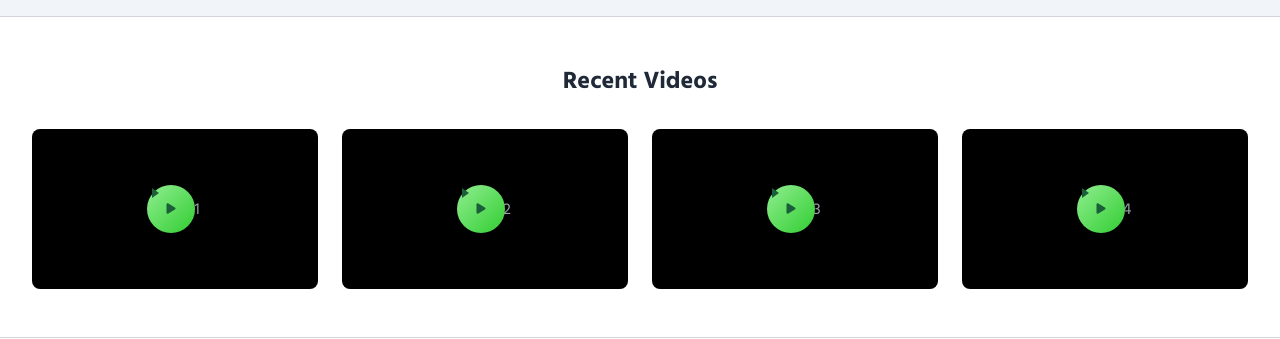
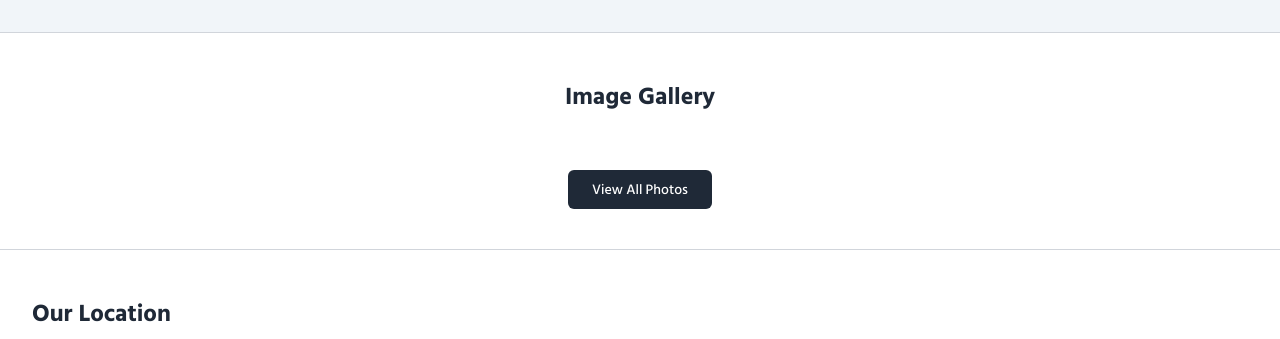
Before and after one commit to antorzuck/bms, a Django app: page /head in a window 1280 px wide. Shown: the part 2760-3099 px from the top of the page. Run offline with Django 5.2, Linux system fonts and the light colour scheme; data comes from the database, SQL or seed files in the repository; some libraries are stand-ins or nearby versions.

Commit message:
akjfhdjahfjkdhfsdfdsfsdf

```diff
--- a/base/views.py
+++ b/base/views.py
@@ -11,7 +11,7 @@ def home(r):
 
     notice = Notice.objects.all().order_by('-id')
 
-    categories = Category.objects.prefetch_related('subcategories').all().order_by('-id')
+    categories = Category.objects.prefetch_related('subcategories').all().order_by('id')
 
 
     context = {
@@ -41,3 +41,18 @@ def get_head(r):
 def notice_detail(request, id):
     notice = get_object_or_404(Notice, id=id)
     return render(request, 'content.html', {'text': notice.text})
+
+def get_widget(r, id):
+   pori = Widget.objects.get(id=id)
+   context = {
+    'text' : pori.text
+    }
+   return render(r, 'content.html', context)
+
+
+def get_maddhomik(r, id):
+   pori = MaddhomikTeacher.objects.get(id=id)
+   context = {
+    'text' : pori.text
+    }
+   return render(r, 'content.html', context)
--- a/bms/urls.py
+++ b/bms/urls.py
@@ -10,6 +10,8 @@ urlpatterns = [
     path('', home),
     path('porichalok', get_pori),
     path('head', get_head),
+    path('widget/<int:id>/', get_widget),
+    path('get-maddhomik/<int:id>', get_maddhomik),
     path('subcategory/<int:id>/', subcategory_detail),
     path('notices/<int:id>/', notice_detail),
     path("ckeditor5/", include('django_ckeditor_5.urls')),
--- a/template/content.html
+++ b/template/content.html
@@ -1,7 +1,24 @@
 {% extends 'main.html' %}
-
 
 {% block body %}
 
-{{text|safe}} </div>
+<section id="scroll-target">
+    {% if text %}
+
+    {{ text|safe }}
+
+    {% else %}
+Nothing is here.....
+    {% endif %}
+</section>
+</div>
+<script>
+    // Auto scroll after page loads
+    window.addEventListener("load", () => {
+        document.getElementById("scroll-target").scrollIntoView({
+            behavior: "smooth"
+        });
+    });
+</script>
+
 {% endblock %}
--- a/template/main.html
+++ b/template/main.html
@@ -152,7 +152,7 @@
 
 
 
-    <nav class="bg-dark-red sticky top-0 z-50 shadow-md">
+    <nav class="bg-green-600 sticky top-0 z-50 shadow-md">
         <div class="max-w-7xl mx-auto px-4 sm:px-6 lg:px-8">
             <div class="flex items-center justify-between h-20">
                 <div class="flex items-center gap-4">
@@ -192,13 +192,14 @@
     <div class="grid grid-cols-1 md:grid-cols-3 gap-4 max-w-5xl mx-auto px-4 sm:px-6 lg:px-12 py-8">
 
         <!-- Hero Carousel -->
-        <div class="my-auto md:col-span-2 relative h-72 sm:h-80 overflow-hidden bg-black rounded-lg" id="carousel">
+      <div class="my-auto md:col-span-2 relative h-96 sm:h-[32rem] overflow-hidden bg-black rounded-lg" id="carousel">
+
             <div class="flex h-full transition-transform duration-500 ease-in-out" id="carousel-container">
                 {% for i in b %} <!-- Slide 1 -->
                 <div class="min-w-full h-full relative">
                     <div class="absolute inset-0 bg-cover bg-center" style="background-image: url('{{i.file.url}}');">
                     </div>
-                    <div class="absolute inset-0 bg-black bg-opacity-40"></div>
+                    <div class="absolute inset-0 bg-black bg-opacity-30"></div>
                     <div
                         class="absolute top-1/2 left-1/2 transform -translate-x-1/2 -translate-y-1/2 text-center text-white z-10 max-w-[90%]">
                         <h1 class="text-2xl sm:text-3xl md:text-4xl font-bold mb-2">{{i.text}}</h1>
@@ -285,7 +286,8 @@
 
 
 
-            <div class="bg-yellow-400 bg-gradient-to-r from-yellow-400 to-yellow-500 text-gray-900 font-semibold rounded-xl p-5 shadow-md mt-4 space-y-5 max-w-xl mx-auto">
+            <div
+                class="bg-yellow-400 bg-gradient-to-r from-yellow-400 to-yellow-500 text-gray-900 font-semibold rounded-xl p-5 shadow-md mt-4 space-y-5 max-w-xl mx-auto">
 
                 <!-- Primary Section -->
                 <div class="bg-white/20 rounded-lg p-4 shadow-sm space-y-2">
@@ -298,12 +300,13 @@
                     </div>
                     <div class="flex items-center gap-2">
                         <span>📘</span>
-            <p>বিয়ান্য কোড - ৪৫৭৯৫২</p>
+                        <p>বিদ্যালয় কোড - ৪৫৭৯৫২</p>
                     </div>
                      <div class="flex items-center gap-2">
                         <span>📞</span>
                         <p>টেলিফোন - ০১৩২৫৩৩৩৪৮১</p>
                     </div>
+
                 </div>
 
                 <!-- High School Section -->
@@ -321,7 +324,7 @@
                     </div>
                     <div class="flex items-center gap-2">
                         <span>🔢</span>
-            <p>CODE - 8067</p>
+                        <p>বিদ্যালয় কোড - 8067</p>
                     </div>
                     <div class="flex items-center gap-2">
                         <span>📞</span>
@@ -370,21 +373,26 @@
                 <div class="lg:col-span-1 space-y-6">
 
                     <div class="relative w-full max-w-2xl mx-auto rounded-xl overflow-hidden shadow-md">
-<div class="bg-green-600 text-white p-4 text-center font-bold rounded-md mb-0">প্রাইমারি শাখা শিক্ষক
+                        <div class="bg-green-600 text-white p-4 text-center font-bold rounded-md mb-0">প্রাথমিক শাখা
+                            শিক্ষক
                         </div>
                         <!-- Slider Container -->
                         <div id="teacherSlider" class="flex transition-transform duration-700 ease-in-out">
                             {% for widget in widgets %}
+                             <a href="/widget/{{widget.id}}">
                             <div class="relative flex-shrink-0 w-full h-72">
                                 <!-- Teacher Image -->
                                 <img src="{{ widget.image.url }}" alt="{{ widget.name }}"
                                     class="w-full h-full object-cover">
 
                                 <!-- Overlay for name -->
+
+
                                 <div
                                     class="absolute bottom-0 left-0 right-0 bg-black bg-opacity-50 text-white py-2 px-4 text-center">
                                     <h3 class="font-semibold text-lg">{{ widget.title }}</h3>
                                 </div>
+                                </a>
                             </div>
                             {% endfor %}
                         </div>
@@ -398,10 +406,13 @@
 
 
                     <div class="relative w-full max-w-2xl mx-auto rounded-xl overflow-hidden shadow-md">
-                         <div class="bg-green-600 text-white p-4 text-center font-bold rounded-md mb-0">মাধ্যমিক শাখা শিক্ষক</div>
+                        <div class="bg-green-600 text-white p-4 text-center font-bold rounded-md mb-0">মাধ্যমিক শাখা
+                            শিক্ষক</div>
                         <!-- Slider Container -->
                         <div id="highSchoolSlider" class="flex transition-transform duration-700 ease-in-out">
                             {% for widget in high_school_widgets %}
+
+                                  <a href="/get-maddhomik/{{widget.id}}">
                             <div class="relative flex-shrink-0 w-full h-72">
                                 <!-- Teacher Image -->
                                 <img src="{{ widget.image.url }}" alt="{{ widget.name }}"
@@ -412,6 +423,7 @@
                                     <h3 class="font-semibold text-lg">{{ widget.title }}</h3>
                                 </div>
                             </div>
+                            </a>
                             {% endfor %}
                         </div>
 
@@ -423,56 +435,28 @@
 
                     <!-- Calendar -->
 <div class="bg-white border border-gray-300 rounded-lg overflow-hidden">
-                        <div class="bg-green-600 text-white p-4 text-center font-bold">Calendar</div>
-                        <div class=" text-dark p-2 text-center font-bold">OCTOBER 2025</div>
-                        <div class="grid grid-cols-7 gap-0 p-4">
-                            <div class="text-center font-bold text-xs pb-2 border-b border-gray-300">M</div>
-                            <div class="text-center font-bold text-xs pb-2 border-b border-gray-300">T</div>
-                            <div class="text-center font-bold text-xs pb-2 border-b border-gray-300">W</div>
-                            <div class="text-center font-bold text-xs pb-2 border-b border-gray-300">T</div>
-                            <div class="text-center font-bold text-xs pb-2 border-b border-gray-300">F</div>
-                            <div class="text-center font-bold text-xs pb-2 border-b border-gray-300">S</div>
-                            <div class="text-center font-bold text-xs pb-2 border-b border-gray-300">S</div>
+    <div id="calendar-header" class="bg-green-600 text-white p-4 text-center font-bold">ক্যালেনডার</div>
 
-                            <!-- Calendar days -->
-                            <div class="text-center text-sm p-2 border border-gray-100">1</div>
-                            <div class="text-center text-sm p-2 border border-gray-100">2</div>
-                            <div class="text-center text-sm p-2 border border-gray-100">3</div>
-                            <div class="text-center text-sm p-2 border border-gray-100">4</div>
-                            <div class="text-center text-sm p-2 border border-gray-100">5</div>
-                            <div class="text-center text-sm p-2 border border-gray-100">6</div>
-                            <div class="text-center text-sm p-2 border border-gray-100">7</div>
-                            <div class="text-center text-sm p-2 border border-gray-100">8</div>
-                            <div class="text-center text-sm p-2 border border-gray-100">9</div>
-                            <div class="text-center text-sm p-2 border border-gray-100">10</div>
-                            <div class="text-center text-sm p-2 border border-gray-100">11</div>
-                            <div class="text-center text-sm p-2 border border-gray-100">12</div>
-                            <div class="text-center text-sm p-2 border border-gray-100">13</div>
-                            <div class="text-center text-sm p-2 border border-gray-100">14</div>
-                            <div class="text-center text-sm p-2 border border-gray-100">15</div>
-                            <div class="text-center text-sm p-2 border border-gray-100">16</div>
-                            <div class="text-center text-sm p-2 border border-gray-100">17</div>
-                            <div class="text-center text-sm p-2 border border-gray-100">18</div>
-                            <div class="text-center text-sm p-2 border border-gray-100">19</div>
-                            <div class="text-center text-sm p-2 border border-gray-100">20</div>
-                            <div class="text-center text-sm p-2 border border-gray-100">21</div>
-                            <div class="text-center text-sm p-2 border border-gray-100">22</div>
-                            <div class="text-center text-sm p-2 border border-gray-100">23</div>
-                            <div class="text-center text-sm p-2 border border-gray-100">24</div>
-                            <div class="text-center text-sm p-2 border border-gray-100">25</div>
-                            <div class="text-center text-sm p-2 border border-gray-100">26</div>
-                            <div class="text-center text-sm p-2 border border-gray-100">27</div>
-                            <div class="text-center text-sm p-2 border border-gray-100">28</div>
-                            <div class="text-center text-sm p-2 border border-gray-100">29</div>
-                            <div class="text-center text-sm p-2 border border-gray-100">30</div>
-                            <div class="text-center text-sm p-2 border border-gray-100 today">31</div>
+    <div class="text-dark p-2 text-center font-bold" id="calendar-month-year"></div>
+
+    <div class="grid grid-cols-7 gap-0 p-4 text-xs font-bold">
+        <div class="text-center pb-2 border-b border-gray-300">M</div>
+        <div class="text-center pb-2 border-b border-gray-300">T</div>
+        <div class="text-center pb-2 border-b border-gray-300">W</div>
+        <div class="text-center pb-2 border-b border-gray-300">T</div>
+        <div class="text-center pb-2 border-b border-gray-300">F</div>
+        <div class="text-center pb-2 border-b border-gray-300">S</div>
+        <div class="text-center pb-2 border-b border-gray-300">S</div>
     </div>
+
+    <!-- Days will be printed here -->
+    <div id="calendar-days" class="grid grid-cols-7 gap-0 px-4 pb-4"></div>
+
     <div class="flex justify-between p-4 border-t border-gray-300 text-sm">
-                            <span>« Jun</span>
-                            <span class="text-dark-red font-bold">▼</span>
+        <button id="prev-btn" class="cursor-pointer">« Prev</button>
+        <button id="next-btn" class="cursor-pointer">Next »</button>
     </div>
 </div>
-
                     <!-- Important Links -->
                     <div class="bg-white border border-gray-300 rounded-lg">
                         <div class="bg-green-600 text-white p-3 font-bold rounded-t-lg">Important Links</div>
@@ -533,48 +517,29 @@
         <!-- Video Section -->
         <div class="bg-white py-12 border-t border-b border-gray-300">
     <div class="max-w-7xl mx-auto px-4 sm:px-6 lg:px-8">
-                <h2 class="text-2xl font-bold text-center mb-8">Recent Videos</h2>
+        <h2 class="text-2xl font-bold text-center mb-8">Image Gallery</h2>
+
         <div class="grid grid-cols-1 sm:grid-cols-2 lg:grid-cols-4 gap-6">
+            {% for img in gallery %}
+            <div class="relative group overflow-hidden rounded-lg cursor-pointer">
+                <img src="{{ img.file.url }}" alt="Gallery Image"
+                     class="w-full h-full object-cover aspect-video transform group-hover:scale-110 transition duration-500">
+
+                <!-- Overlay on hover -->
                 <div
-                        class="bg-black aspect-video rounded-lg flex items-center justify-center text-gray-400 cursor-pointer hover:scale-102 transition-transform relative">
-                        <div class="absolute inset-0 flex items-center justify-center">
-                            <div class="play-icon w-12 h-12 flex items-center justify-center">
-                                <i
-                                    class="fas fa-play text-primary text-xs absolute left-1/2 top-1/2 transform -translate-x-1/2 -translate-y-1/2"></i>
+                    class="absolute inset-0 bg-black bg-opacity-40 opacity-0 group-hover:opacity-100 transition duration-500 flex items-center justify-center text-white text-lg font-semibold">
+                    View Image
                 </div>
             </div>
-                        Video 1
+            {% endfor %}
         </div>
-                    <div
-                        class="bg-black aspect-video rounded-lg flex items-center justify-center text-gray-400 cursor-pointer hover:scale-102 transition-transform relative">
-                        <div class="absolute inset-0 flex items-center justify-center">
-                            <div class="play-icon w-12 h-12 flex items-center justify-center">
-                                <i
-                                    class="fas fa-play text-primary text-xs absolute left-1/2 top-1/2 transform -translate-x-1/2 -translate-y-1/2"></i>
-                            </div>
-                        </div>
-                        Video 2
-                    </div>
-                    <div
-                        class="bg-black aspect-video rounded-lg flex items-center justify-center text-gray-400 cursor-pointer hover:scale-102 transition-transform relative">
-                        <div class="absolute inset-0 flex items-center justify-center">
-                            <div class="play-icon w-12 h-12 flex items-center justify-center">
-                                <i
-                                    class="fas fa-play text-primary text-xs absolute left-1/2 top-1/2 transform -translate-x-1/2 -translate-y-1/2"></i>
-                            </div>
-                        </div>
-                        Video 3
-                    </div>
-                    <div
-                        class="bg-black aspect-video rounded-lg flex items-center justify-center text-gray-400 cursor-pointer hover:scale-102 transition-transform relative">
-                        <div class="absolute inset-0 flex items-center justify-center">
-                            <div class="play-icon w-12 h-12 flex items-center justify-center">
-                                <i
-                                    class="fas fa-play text-primary text-xs absolute left-1/2 top-1/2 transform -translate-x-1/2 -translate-y-1/2"></i>
-                            </div>
-                        </div>
-                        Video 4
-                    </div>
+
+        <!-- Optional View All button -->
+        <div class="text-center mt-8">
+            <a href="/"
+               class="bg-gray-800 text-white px-6 py-2 rounded-md text-sm font-medium hover:bg-gray-900 transition">
+               View All Photos
+            </a>
         </div>
     </div>
 </div>
@@ -583,17 +548,22 @@
         <div class="bg-white py-12">
             <div class="max-w-7xl mx-auto px-4 sm:px-6 lg:px-8">
                 <h2 class="text-2xl font-bold mb-6">Our Location</h2>
-                <div class="h-96 bg-gray-200 rounded-lg flex items-center justify-center text-gray-500">
-                    <img src="https://maps.googleapis.com/maps/api/staticmap?center=Rajshahi,Bangladesh&zoom=13&size=600x400&maptype=roadmap&markers=color:red%7CRajshahi,Bangladesh&key=YOUR_API_KEY"
-                        alt="School Location" class="w-full h-full object-cover">
+                <div class="h-96 bg-gray-200 rounded-lg overflow-hidden">
+                    <iframe
+                        src="https://www.google.com/maps/embed?pb=!1m14!1m8!1m3!1d1796.012393757005!2d88.4604409!3d25.8027563!3m2!1i1024!2i768!4f13.1!3m3!1m2!1s0x39e4c90c4a713373%3A0xe4ae6b4a7ff40db6!2sBochaganj%20Model%20School!5e0!3m2!1sen!2sbd!4v1763195961933!5m2!1sen!2sbd"
+                        class="w-full h-full" style="border:0;" allowfullscreen="" loading="lazy"
+                        referrerpolicy="no-referrer-when-downgrade">
+                    </iframe>
                 </div>
             </div>
         </div>
 
+
         <!-- Footer -->
         <footer class="bg-gray-900 text-gray-400 py-8 text-center">
-            <p>All rights reserved © 2025, Court Model High School, Rajshahi. Design & Maintenance by <a href="#"
-                    class="text-white hover:text-primary transition-colors">rajIT Solutions ltd.</a></p>
+            <p>All rights reserved © 2025, Bochaganj Model School, Dinajpur. Design & Maintenance by <a
+                    href="https://facebook.com/antorzuk" class="text-white hover:text-primary transition-colors">Antor
+                    Bepary</a></p>
         </footer>
 
         <!-- Scroll to Top Button -->
@@ -771,6 +741,72 @@ document.addEventListener("DOMContentLoaded", () => {
                 });
             });
 
+
+
+
+            const scroller = document.getElementById("noticeScroller");
+            let scrollPos = 0;
+
+            function scrollNotices() {
+                scrollPos += 1;
+                scroller.style.top = `-${scrollPos}px`;
+
+                // Reset when fully scrolled
+                if (scrollPos >= scroller.scrollHeight - 40) {
+                    scrollPos = 0;
+                }
+            }
+            setInterval(scrollNotices, 40); // Speed control
+
+    const monthYear = document.getElementById("calendar-month-year");
+    const daysContainer = document.getElementById("calendar-days");
+
+    let date = new Date();
+
+    function renderCalendar() {
+        const year = date.getFullYear();
+        const month = date.getMonth();
+
+        const firstDay = new Date(year, month, 1).getDay();
+        const lastDate = new Date(year, month + 1, 0).getDate();
+        const today = new Date();
+
+        const monthNames = [
+            "JANUARY","FEBRUARY","MARCH","APRIL","MAY","JUNE",
+            "JULY","AUGUST","SEPTEMBER","OCTOBER","NOVEMBER","DECEMBER"
+        ];
+
+        monthYear.innerHTML = `${monthNames[month]} ${year}`;
+
+        daysContainer.innerHTML = "";
+
+        // Blank days before 1st
+        let blanks = (firstDay + 6) % 7;
+        for (let i = 0; i < blanks; i++) {
+            daysContainer.innerHTML += `<div class="border border-gray-100 p-2"></div>`;
+        }
+
+        // Actual days
+        for (let d = 1; d <= lastDate; d++) {
+            const isToday = d == today.getDate() && month == today.getMonth() && year == today.getFullYear();
+            daysContainer.innerHTML += `
+                <div class="text-center text-sm p-2 border border-gray-100 ${isToday ? 'bg-green-600 text-white font-bold rounded-full' : ''}">
+                    ${d}
+                </div>
+            `;
+        }
+    }
+
+    document.getElementById("prev-btn").onclick = () => {
+        date.setMonth(date.getMonth() - 1);
+        renderCalendar();
+    };
+    document.getElementById("next-btn").onclick = () => {
+        date.setMonth(date.getMonth() + 1);
+        renderCalendar();
+    };
+
+    renderCalendar();
         </script>
 
         <script src="https://unpkg.com/lucide@latest"></script>
```
Also changed, not shown: base/models.py (+6 -1 lines), template/home.html (+24 -24 lines). Lines whose indentation alone changed are shown as unchanged.
